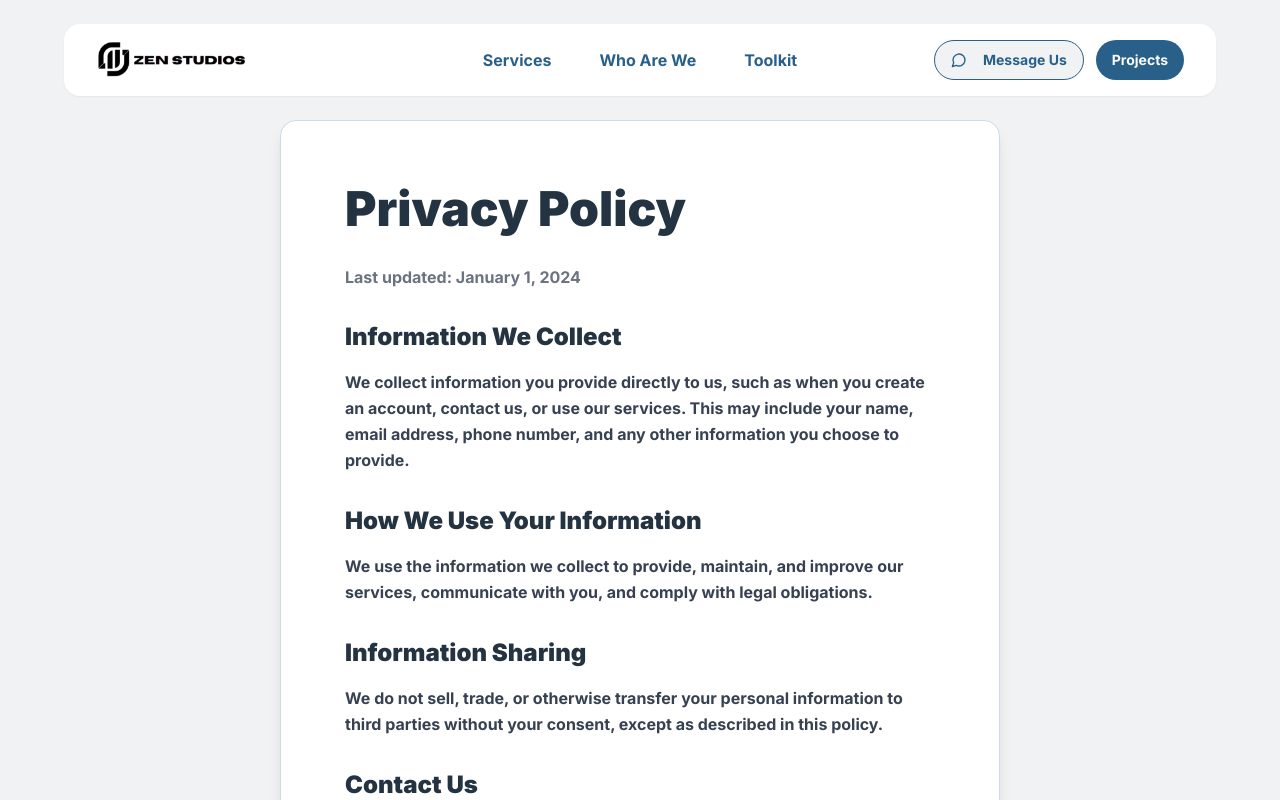
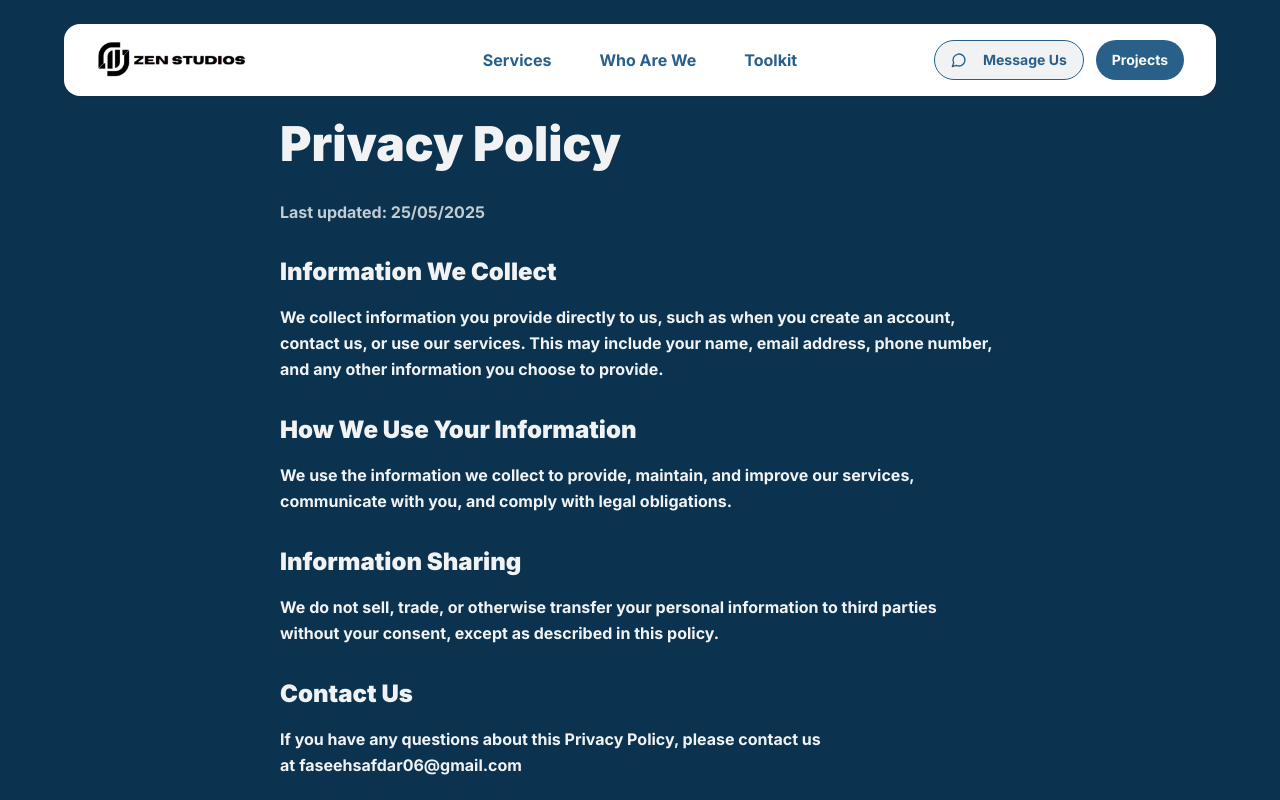
Before and after one commit to Faseeh06/zenstudios, a Next.js app: page /privacy in a window 1280 px wide. Shown: the top 800 px of the page. Built offline with nearby package versions, Linux system fonts and the light colour scheme.

Commit message:
Initial commit - add project files

```diff
--- a/app/privacy/page.tsx
+++ b/app/privacy/page.tsx
@@ -1,10 +1,9 @@
-import { Card, CardContent } from "@/components/ui/card"
 import { Navbar } from "@/components/navbar"
 import { Footer } from "@/components/footer"
 
 export default function PrivacyPage() {
   return (
-    <div className="min-h-screen bg-main">
+    <div className="min-h-screen bg-[#0b334f]">
       {/* Header */}
       <div className="px-6 pt-6">
         <Navbar />
@@ -12,14 +11,12 @@ export default function PrivacyPage() {
 
       {/* Content */}
       <div className="max-w-3xl mx-auto px-6 py-24">
-        <Card className="rounded-2xl shadow-lg bg-white">
-          <CardContent className="p-10 md:p-16">
-            <h1 className="text-5xl font-black mb-8 text-[#243342]">Privacy Policy</h1>
-            <p className="text-gray-500 mb-8 font-bold">Last updated: January 1, 2024</p>
+        <h1 className="text-5xl font-black mb-8 text-[#f0f2f4]">Privacy Policy</h1>
+        <p className="text-[#f0f2f4]/80 mb-8 font-bold">Last updated: 25/05/2025</p>
 
         <section className="mb-8">
-              <h2 className="text-2xl font-black mb-4 text-[#243342]">Information We Collect</h2>
-              <p className="text-gray-700 leading-relaxed mb-4 font-bold">
+          <h2 className="text-2xl font-black mb-4 text-[#f0f2f4]">Information We Collect</h2>
+          <p className="text-[#f0f2f4] leading-relaxed mb-4 font-bold">
             We collect information you provide directly to us, such as when you create an account, contact us, or use
             our services. This may include your name, email address, phone number, and any other information you
             choose to provide.
@@ -27,32 +24,30 @@ export default function PrivacyPage() {
         </section>
 
         <section className="mb-8">
-              <h2 className="text-2xl font-black mb-4 text-[#243342]">How We Use Your Information</h2>
-              <p className="text-gray-700 leading-relaxed mb-4 font-bold">
+          <h2 className="text-2xl font-black mb-4 text-[#f0f2f4]">How We Use Your Information</h2>
+          <p className="text-[#f0f2f4] leading-relaxed mb-4 font-bold">
             We use the information we collect to provide, maintain, and improve our services, communicate with you,
             and comply with legal obligations.
           </p>
         </section>
 
         <section className="mb-8">
-              <h2 className="text-2xl font-black mb-4 text-[#243342]">Information Sharing</h2>
-              <p className="text-gray-700 leading-relaxed mb-4 font-bold">
+          <h2 className="text-2xl font-black mb-4 text-[#f0f2f4]">Information Sharing</h2>
+          <p className="text-[#f0f2f4] leading-relaxed mb-4 font-bold">
             We do not sell, trade, or otherwise transfer your personal information to third parties without your
             consent, except as described in this policy.
           </p>
         </section>
 
         <section className="mb-8">
-              <h2 className="text-2xl font-black mb-4 text-[#243342]">Contact Us</h2>
-              <p className="text-gray-700 leading-relaxed font-bold">
+          <h2 className="text-2xl font-black mb-4 text-[#f0f2f4]">Contact Us</h2>
+          <p className="text-[#f0f2f4] leading-relaxed font-bold">
             If you have any questions about this Privacy Policy, please contact us at
-                <a href="mailto:privacy@zenstudios.com" className="text-[#296089] hover:underline ml-1 font-bold">
-                  privacy@zenstudios.com
+            <a href="mailto:faseehsafdar06@gmail.com" className="text-[#f0f2f4] hover:underline ml-1 font-bold">
+              faseehsafdar06@gmail.com
             </a>
           </p>
         </section>
-          </CardContent>
-        </Card>
       </div>
 
       {/* Footer */}
```
Lines whose indentation alone changed are shown as unchanged.
